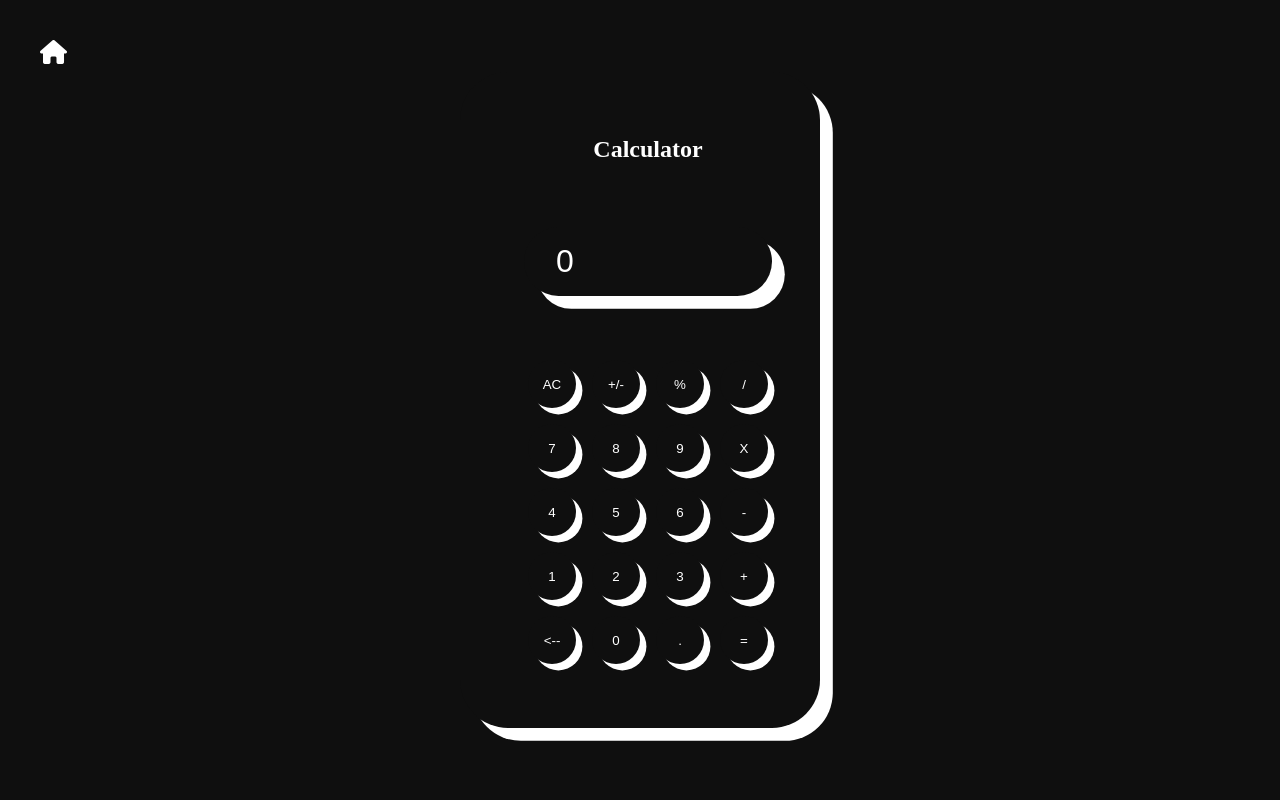
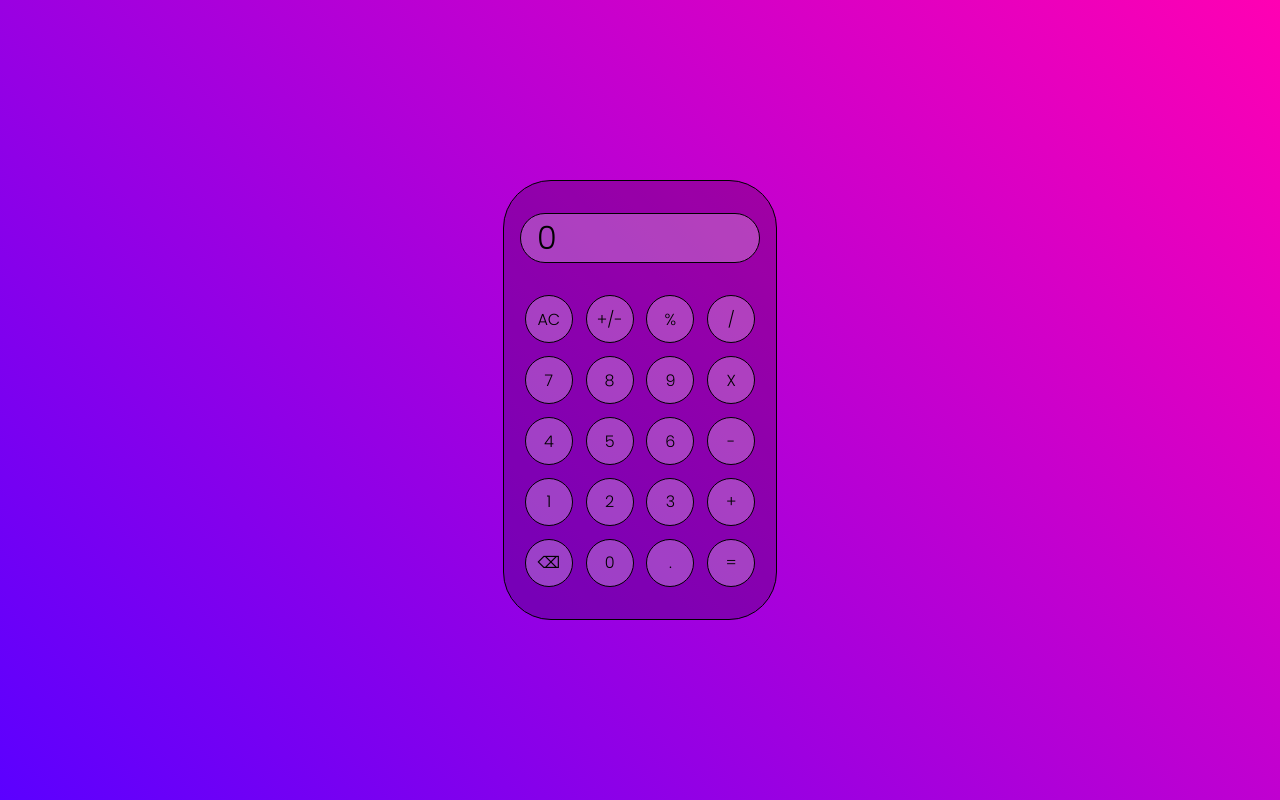
Before and after one commit to enesburakdkc/js-calculator, a plain HTML site: page index.html in a window 1280 px wide. Drawn offline with Linux system fonts and the light colour scheme.

Commit message:
Changed style and imported font

```diff
--- a/index.html
+++ b/index.html
@@ -8,12 +8,7 @@
     <link rel="stylesheet" href="https://cdnjs.cloudflare.com/ajax/libs/font-awesome/6.0.0-beta3/css/all.min.css">
 </head>
 <body>
-    <header>
-        <a href="../"><i class="fa-solid fa-house"></i></a>
-    </header>
-
     <section class="main-container">
-        <h1>Calculator</h1>
         <input type="text" class="display" id="display" value="0" readonly>
         <div class="buttons-container">
             <button class="button" id="clear" value="clear">AC</button>
@@ -32,7 +27,7 @@
             <button class="button" id="two" value="2">2</button>
             <button class="button" id="three" value="3">3</button>
             <button class="button" id="add" value="+">+</button>
-            <button class="button" id="backspace" value="backspace"><--</button>
+            <button class="button" id="backspace" value="backspace">⌫</button>
             <button class="button" id="zero" value="0">0</button>
             <button class="button" id="decimal" value=".">.</button>
             <button class="button" id="equals" value="equals">=</button>
--- a/script.js
+++ b/script.js
@@ -68,7 +68,7 @@ document.addEventListener('DOMContentLoaded', () => {
             }
 
             // Clear the display when a number is pressed after pressing equals
-            function cleanAfterPressEquals(){
+            function cleanAfterPressEquals() {
                 if (charAtLast == 'equals' && numbers.includes(button.value)) {
                     result = button.value;
                     charAtLast = button.value;
@@ -106,6 +106,9 @@ document.addEventListener('DOMContentLoaded', () => {
                 // Display the value on the screen and set the last pressed character
                 display.value = result;
                 charAtLast = button.value;
+                // Scroll to the end of the input field
+                display.scrollLeft = display.scrollWidth;
+
             }
 
             // Check conditions for each button
@@ -131,9 +134,9 @@ document.addEventListener('DOMContentLoaded', () => {
                 } else if (lastOperator == '-') {   // If the last operator is '-'
                     // Check the previous operator before pressing the toggle sign button. If it is '%', '/', 'x', or '.', do not add '+'
                     if ((operators.includes(result[lastOperatorIndex - 1]) && result[lastOperatorIndex - 1] != '-') || lastOperatorIndex == 0) {
-                        result = result.slice(0, lastOperatorIndex ) + result.slice(lastOperatorIndex + 1);
+                        result = result.slice(0, lastOperatorIndex) + result.slice(lastOperatorIndex + 1);
                     } else {    // Add '+'
-                        result = result.slice(0, lastOperatorIndex ) + '+' + result.slice(lastOperatorIndex + 1);
+                        result = result.slice(0, lastOperatorIndex) + '+' + result.slice(lastOperatorIndex + 1);
                     }
                 } else if (lastOperator == '+') {   // If the last operator is '+'
                     result = result.slice(0, lastOperatorIndex) + '-' + result.slice(lastOperatorIndex + 1);
@@ -142,9 +145,9 @@ document.addEventListener('DOMContentLoaded', () => {
                 displayResult();
             } else if (button.id == 'backspace') {           // When '<--' is pressed
                 // If the result is not '0', remove one character
-                if(result != '0' ){ result = result.slice(0, -1); }
+                if (result != '0') { result = result.slice(0, -1); }
                 // If the result is empty, reset it to '0'
-                if(result == ''){ result = '0'; }
+                if (result == '') { result = '0'; }
                 // Check conditions and display the result
                 displayResult();
             } else if (button.id == 'decimal') {             // When '.' is pressed
--- a/style.css
+++ b/style.css
@@ -1,57 +1,57 @@
+@font-face {
+    font-family: 'Poppins';
+    src: url('./fonts/Poppins-Light.ttf') format('truetype');
+    font-weight: 300;
+}
+
+:root {
+    color:white;
+    background-color: white;
+    background: rgb(91,0,255);
+background: linear-gradient(45deg, rgba(91,0,255,1) 0%, rgba(255,0,179,1) 100%);
+}
+
 * {
     margin: 0;
     padding: 0;
+    font-family: Poppins;
+    font-weight: 300;
 }
 
 body {
     display: flex;
     height: 100vh;
-    background-color: rgb(15, 15, 15);
-    color: white;
-}
-
-header i {
-    position: absolute;
-    left: 2.5rem;
-    top: 2.5rem;
-    font-size: 1.5rem;
-    color: white;
-    transition: 0.4s ease;
-}
-
-header i:hover {
-    scale: 1.2;
-    cursor: pointer;
+    width: 100vw;
 }
 
 .main-container {
+    width: 15rem;
     display: flex;
     flex-direction: column;
-    gap: 4rem;
+    gap: 2rem;
     text-align: center;
     margin: auto;
-    padding: 4rem 3rem 4rem 4rem;
+    padding: 2rem 1rem;
+    border: 1px solid black;
+    background-color: rgba(0, 0, 0, 0.2);
     border-radius: 3rem;
-    background-color: rgba(15, 15, 15);
-    box-shadow: 0.8rem 0.8rem 0 white;
+
 }
 
 .display {
-    padding: 1rem 2rem;
+    flex-grow: 1;
     font-size: 2rem;
-    max-width: 11.5rem;
-    border: 0;
+    padding: 0 1rem;
+    border: 1px solid black;
     border-radius: 3rem;
-    color: white;
-    background-color: rgba(15, 15, 15);
-    box-shadow: 0.8rem 0.8rem 0 white;
+    background-color: rgba(255, 255, 255, 0.25);
     outline: none;
 }
 
 .buttons-container {
     display: grid;
     grid-template-columns: repeat(4, 1fr);
-    gap: 1rem;
+    gap: 0.8rem;
     width: max-content;
     margin: auto;
 }
@@ -59,16 +59,18 @@ header i:hover {
 .button {
     width: 3rem;
     height: 3rem;
-    border: 0;
+    font-size: 1rem;
+    border: 1px solid black;
     border-radius: 1.5rem;
-    color: white;
-    background-color: rgb(15, 15, 15);
-    box-shadow: 0.4rem 0.4rem 0 white;
+    background-color: rgba(255, 255, 255, 0.25);
+    cursor: pointer;
 }
 
 .button:hover {
-    color: rgb(15, 15, 15);
-    background-color: white;
+    background-color: rgba(255, 255, 255, 0.15);
+}
+
+.button:active {
+    cursor: pointer;
     box-shadow: 0.4rem 0.4rem 0 rgb(15, 15, 15);
-    cursor: pointer;
 }
```
Also changed, not shown: fonts/Poppins-Light.ttf (added).
